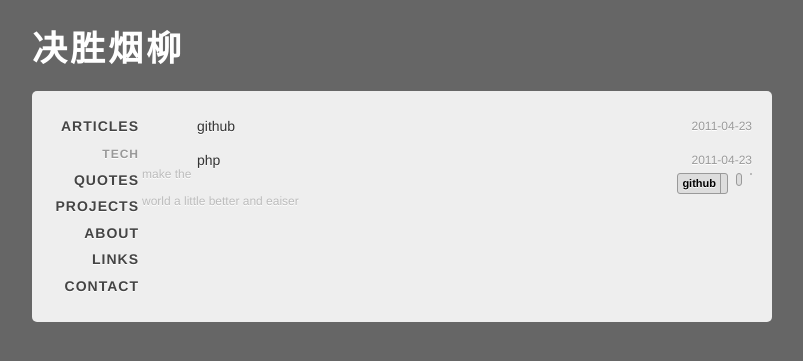
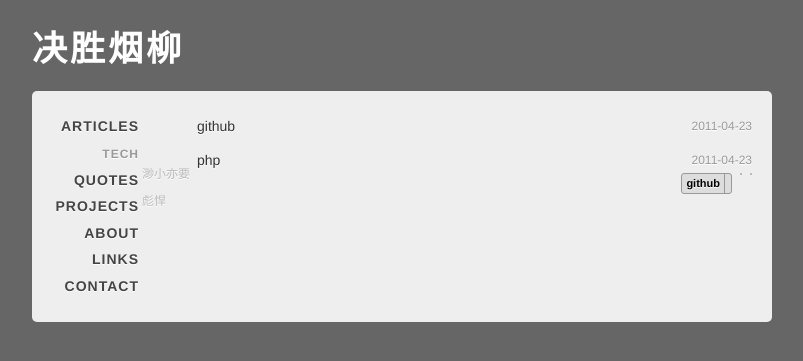
Before and after one commit to sesehai/sesehai.github.com, a Jekyll site: the page built from index.html, in a window 1280 px wide. Shown: the top 361 px of the page, without its empty margins (238-1041 px from the left). Built offline with Jekyll 4.4.1, drawn with Linux system fonts in a browser that asks for light colours; Markdown is read by kramdown in place of the engine named in the settings.

Commit message:
Edited _layouts/default.html via GitHub

```diff
--- a/_layouts/default.html
+++ b/_layouts/default.html
@@ -42,13 +42,11 @@
 </a>
 </div>
 <div class="badget" id="twt">
-<span class="info"> </span>
-</a>
 </div>
 <div class="badget" id="feedburner">
 </div>
 </div>
-<span style="color:#bbb;font-size:12px">make the world a little better and eaiser</span>
+<span style="color:#bbb;font-size:12px">渺小亦要彪悍</span>
 <p style="clear:both"></p>
 </div>
 
```
